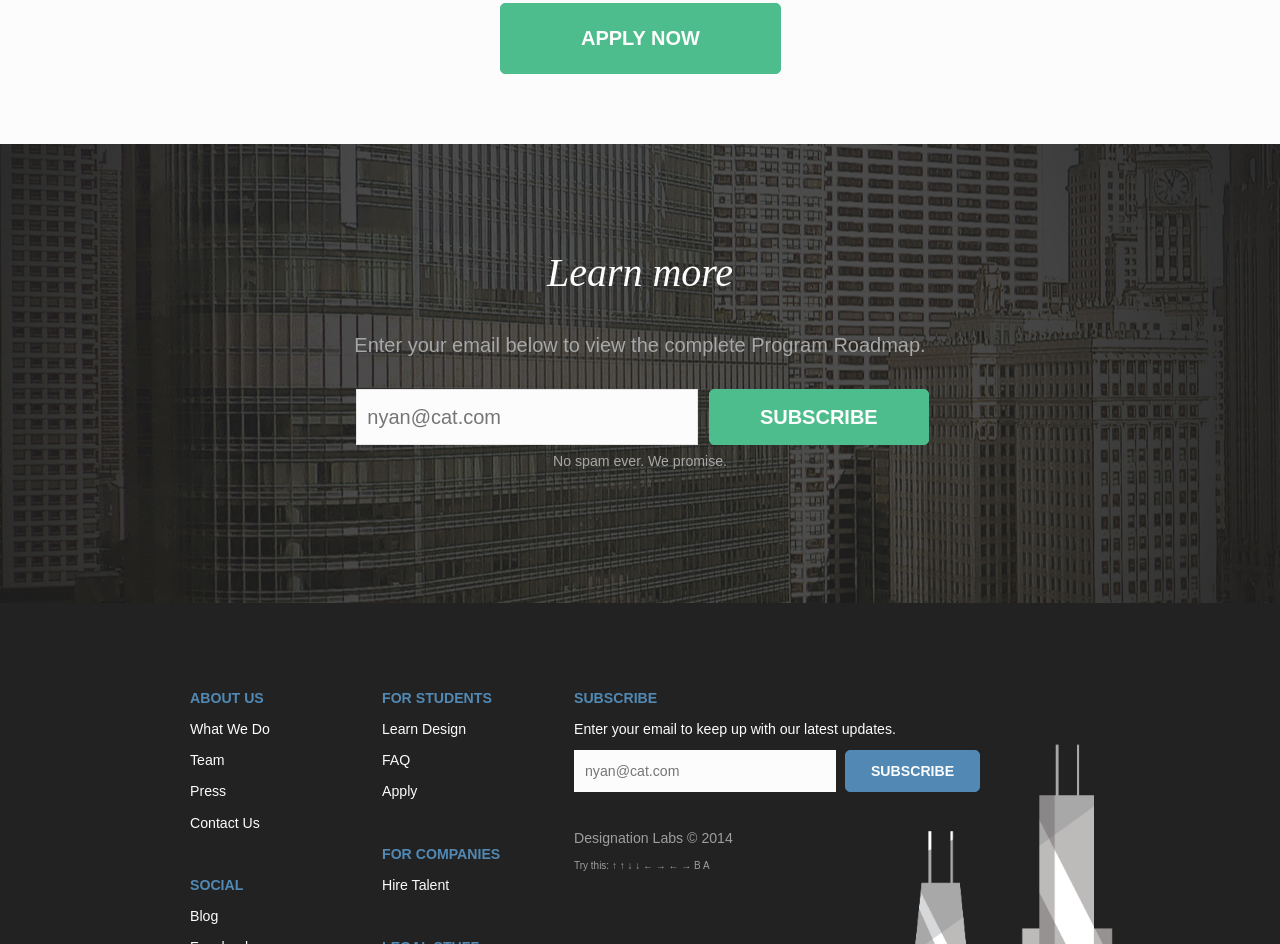
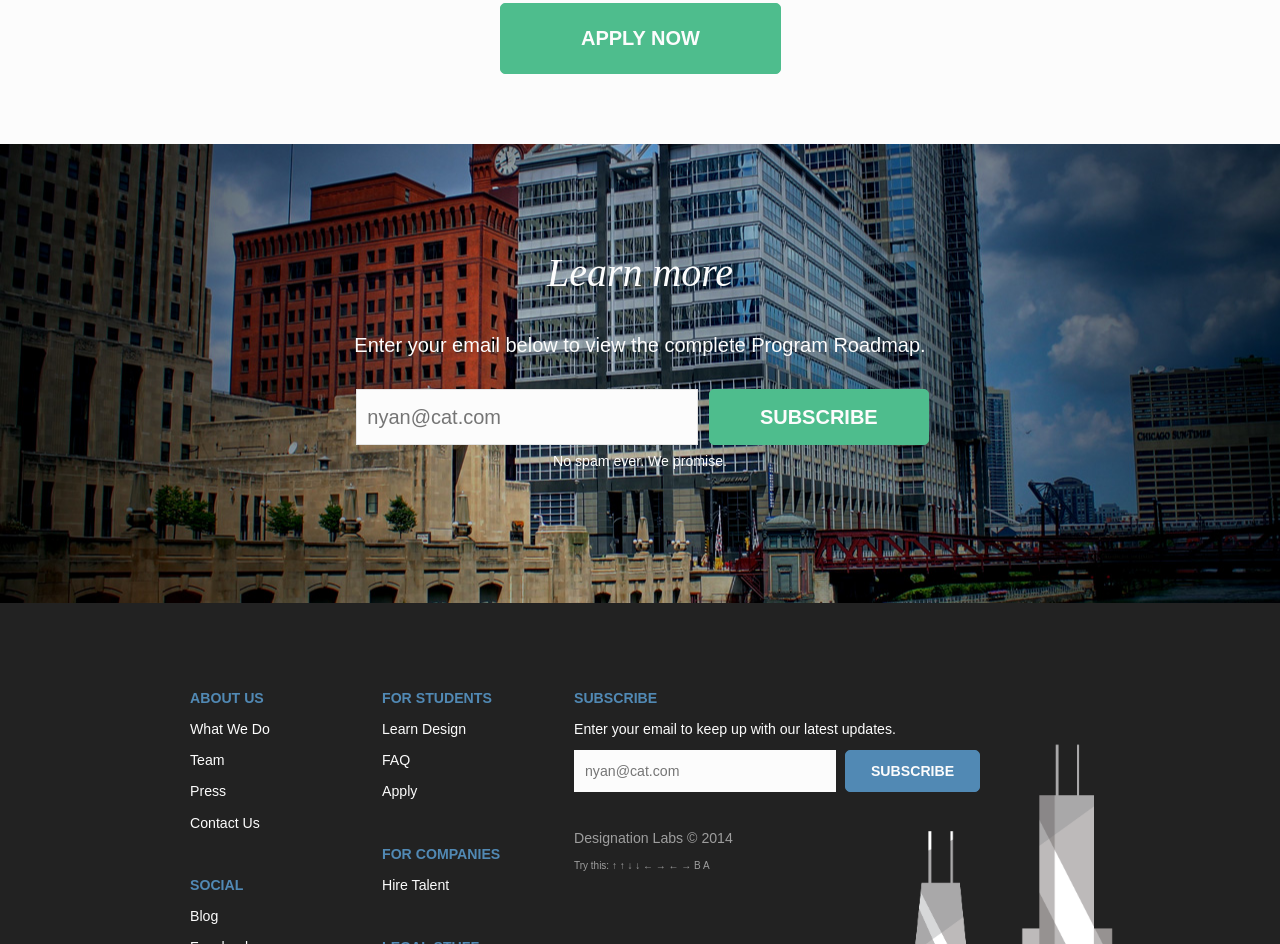
Before and after one commit to DesignationLabs/Designation, a plain HTML site: page faq.html in a window 1280 px wide. Shown: the part 5878-6822 px from the top of the page. Drawn offline with Linux system fonts and the light colour scheme.

Commit message:
miniscule changes

```diff
--- a/css/faq.css
+++ b/css/faq.css
@@ -170,7 +170,7 @@ nav {
     -moz-background-size: cover;
     -o-background-size: cover;
     background-size: cover;
-    background: url("../img/backgrounds/chicago7(1440).jpg") no-repeat center center fixed;
+    background: url("../img/backgrounds/chicago14(1440).jpg") no-repeat center center fixed;
 }
 .apply_div h2 {
 }
--- a/faq.html
+++ b/faq.html
@@ -358,7 +358,7 @@
 <!-- SUBSCRIBE DIV -->
 <div class="apply_div .subscribe subscribe" >
     <h3 class="minion_pro white">Learn more</h3><br>
-    <div class="h white_darker">
+    <div class="h white">
         Enter your email below to view the complete Program Roadmap.
         <form style="margin-top: 1.45em" action="http://thedesignation.us5.list-manage2.com/subscribe/post?u=f5c7579668f546f2132350384&amp;id=a246930c5d" method="post" id="mc-embedded-subscribe-form" name="mc-embedded-subscribe-form" class="validate" target="_blank" novalidate>
             <input type="email" value="" name="EMAIL" class="email submit_field" id="mce-EMAIL" placeholder="nyan@cat.com" required style="margin: 0 !important; border-radius: 0px; height: 34px; width: 25%; padding: 10px; font-size: 1em; font-family: 'futura-pt', 'Futura Std', 'futura', sans-serif !important; border: 1px solid #e5e5e5">
@@ -367,7 +367,7 @@
             <div style="position: absolute; left: -5000px;"><input type="text" name="b_f5c7579668f546f2132350384_a246930c5d" value=""></div>
 
                 <input onclick="ga('send', 'event', 'href', 'Subscribe', 'Big, green Subscribe button in Program Roadmap div');" type="submit" value="Subscribe" name="subscribe" id="mc-embedded-subscribe(NULLED_THIS_ID)" class="button_subscribe" style="font-family: 'futura-pt', 'Futura Std', 'Futura', sans-serif; position: relative;"><br>
-                <span class="-h4">No spam ever. We promise.</span>
+                <span class="white -h4">No spam ever. We promise.</span>
         </form>
         <br>
     </div>
```
Also changed, not shown: apply.html (+1 -1 lines).
